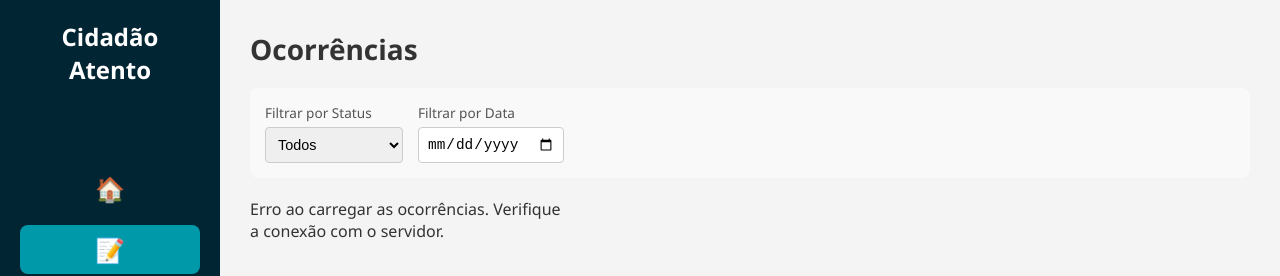
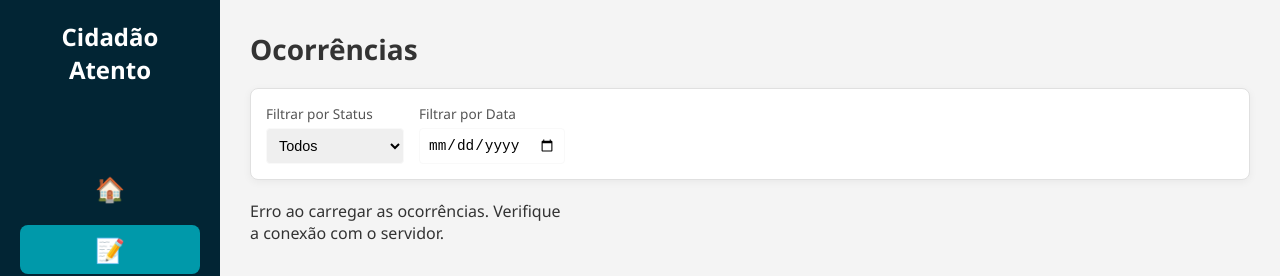
Before and after one commit to Glauber-0016/cidadaoAtento, a plain HTML site: page frontend/listar_ocorrencias.html in a window 1280 px wide. Shown: the top 276 px of the page. Drawn offline with nearby package versions, Linux system fonts and the light colour scheme; no server answers.

Commit message:
Atualiza front end de listar ocorrencias
muda a cor da faixa de filtro

```diff
--- a/frontend/listar_ocorrencias.html
+++ b/frontend/listar_ocorrencias.html
@@ -58,9 +58,11 @@
       gap: 15px;
       margin-bottom: 20px;
       padding: 15px;
-      background-color: #f9f9f9;
+      background-color: #ffffff;
       border-radius: 8px;
       flex-wrap: wrap;
+      box-shadow: 0 2px 8px rgba(0,0,0,0.05);
+      border: 1px solid #e0e0e0;
     }
     .filter-group {
       display: flex;
@@ -74,7 +76,7 @@
     .filter-group select,
     .filter-group input {
       padding: 8px;
-      border: 1px solid #ccc;
+      border: 1px solid #f9f9f9;
       border-radius: 4px;
       font-size: 0.9rem;
     }
@@ -199,14 +201,11 @@
       }
 
       ocorrencias.forEach(oc => {
-        // --- JAVASCRIPT CORRIGIDO ---
         const item = document.createElement('div');
         item.className = 'occurrence-card'; // Voltamos a usar a classe correta
 
         const statusText = (oc.status || 'pendente').replace('_', ' ');
         const statusClass = (oc.status || 'pendente').toLowerCase();
-
-        // Criando a parte do cabeçalho do card
         const header = document.createElement('div');
         header.style.display = 'flex';
         header.style.justifyContent = 'space-between';
@@ -217,12 +216,10 @@
         `;
         item.appendChild(header);
 
-        // Criando a parte da descrição
         const description = document.createElement('p');
         description.textContent = oc.descricao;
         item.appendChild(description);
 
-        // O código para adicionar imagens, mapa e comentários continua o mesmo
         if (oc.imagens) {
           const imageNames = oc.imagens.split(',').filter(Boolean);
           imageNames.forEach(imageName => {
```
